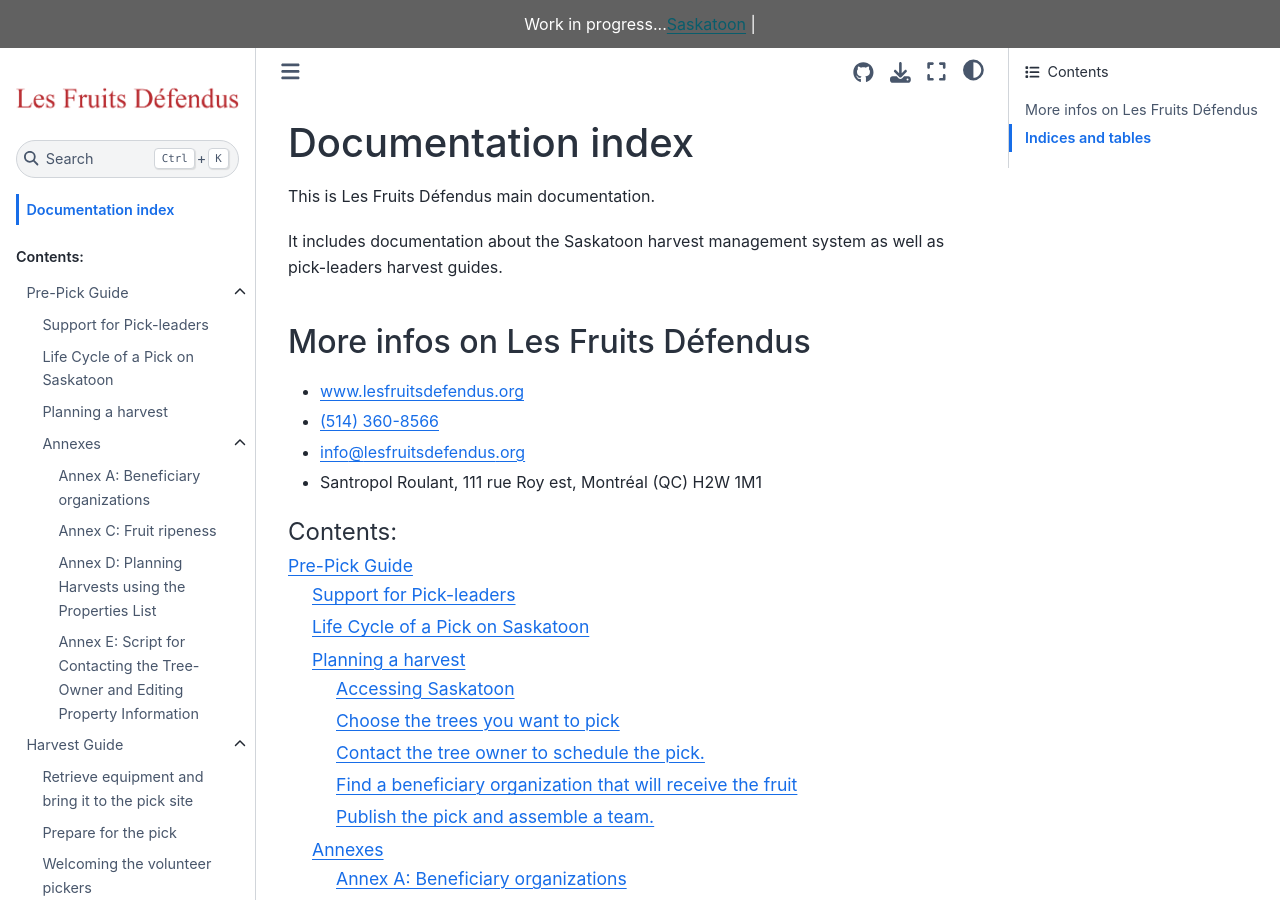
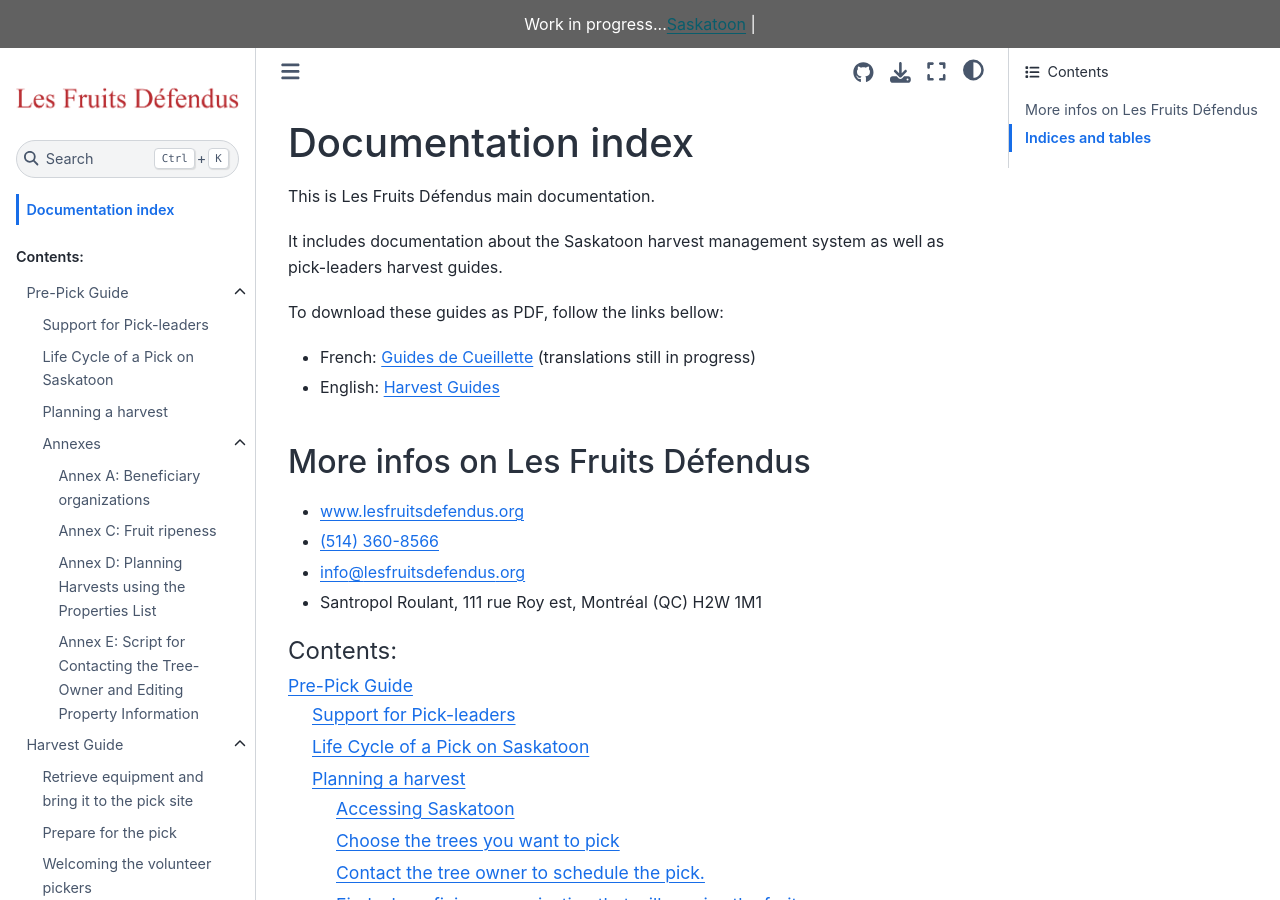
Before and after one commit to LesFruitsDefendus/guides, a Sphinx documentation site: the page built from docs/source/index.rst, in a window 1280 px wide and 900 px high. Built offline with Sphinx 7.4.7 and the Sphinx Book theme 1.1.4, drawn with Linux system fonts in a browser that asks for light colours.

Commit message:
Add links to download the guides as PDF

```diff
--- a/docs/source/index.rst
+++ b/docs/source/index.rst
@@ -10,6 +10,11 @@
 
 It includes documentation about the Saskatoon harvest management system
 as well as pick-leaders harvest guides.
+
+To download these guides as PDF, follow the links bellow:
+
+- French: `Guides de Cueillette <https://lesfruitsdefendus.readthedocs.io/_/downloads/fr/latest/pdf/>`_ (translations still in progress)
+- English: `Harvest Guides <https://lesfruitsdefendus.readthedocs.io/_/downloads/en/latest/pdf/>`_
 
 More infos on Les Fruits Défendus
 ---------------------------------
```
